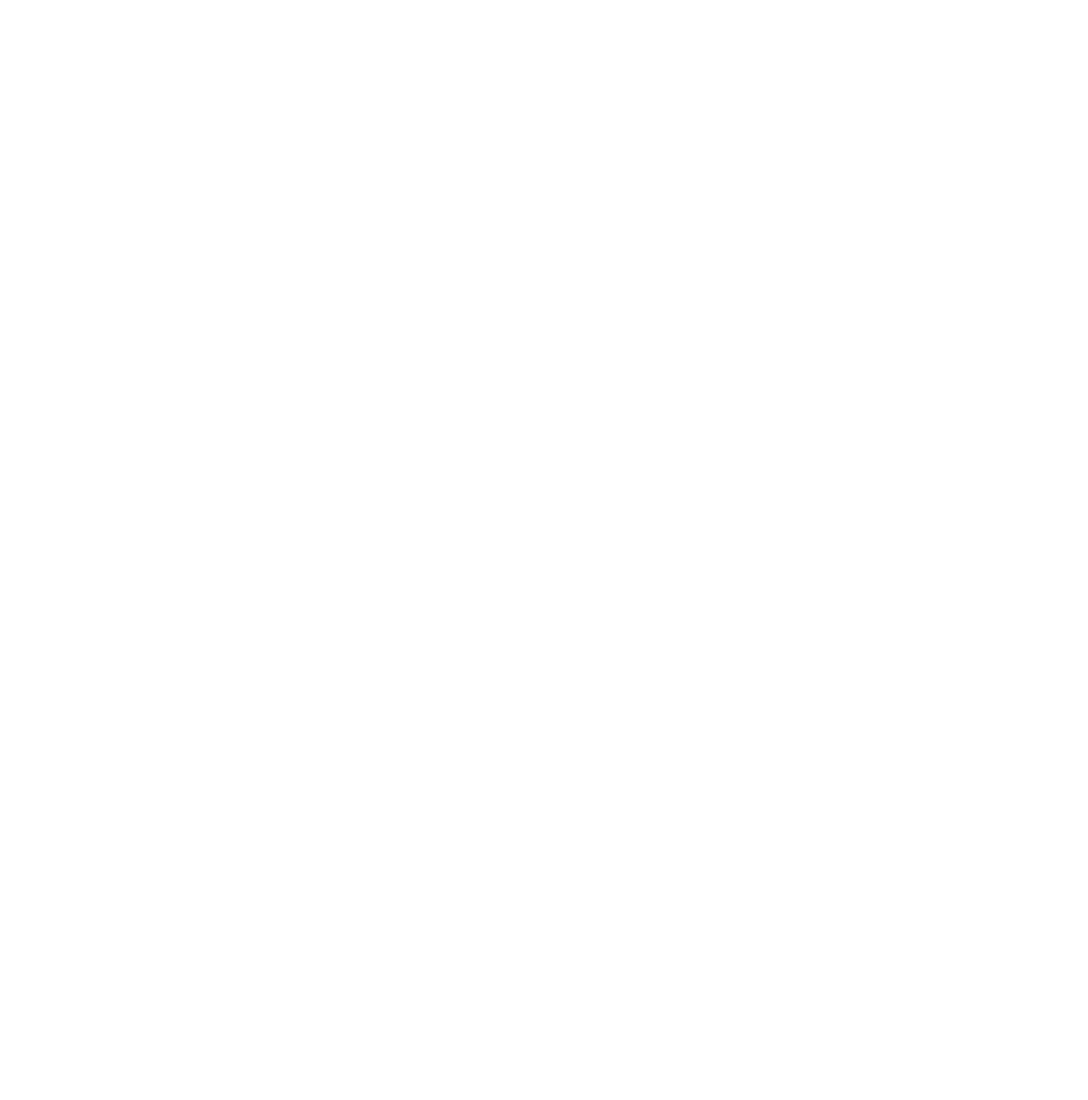
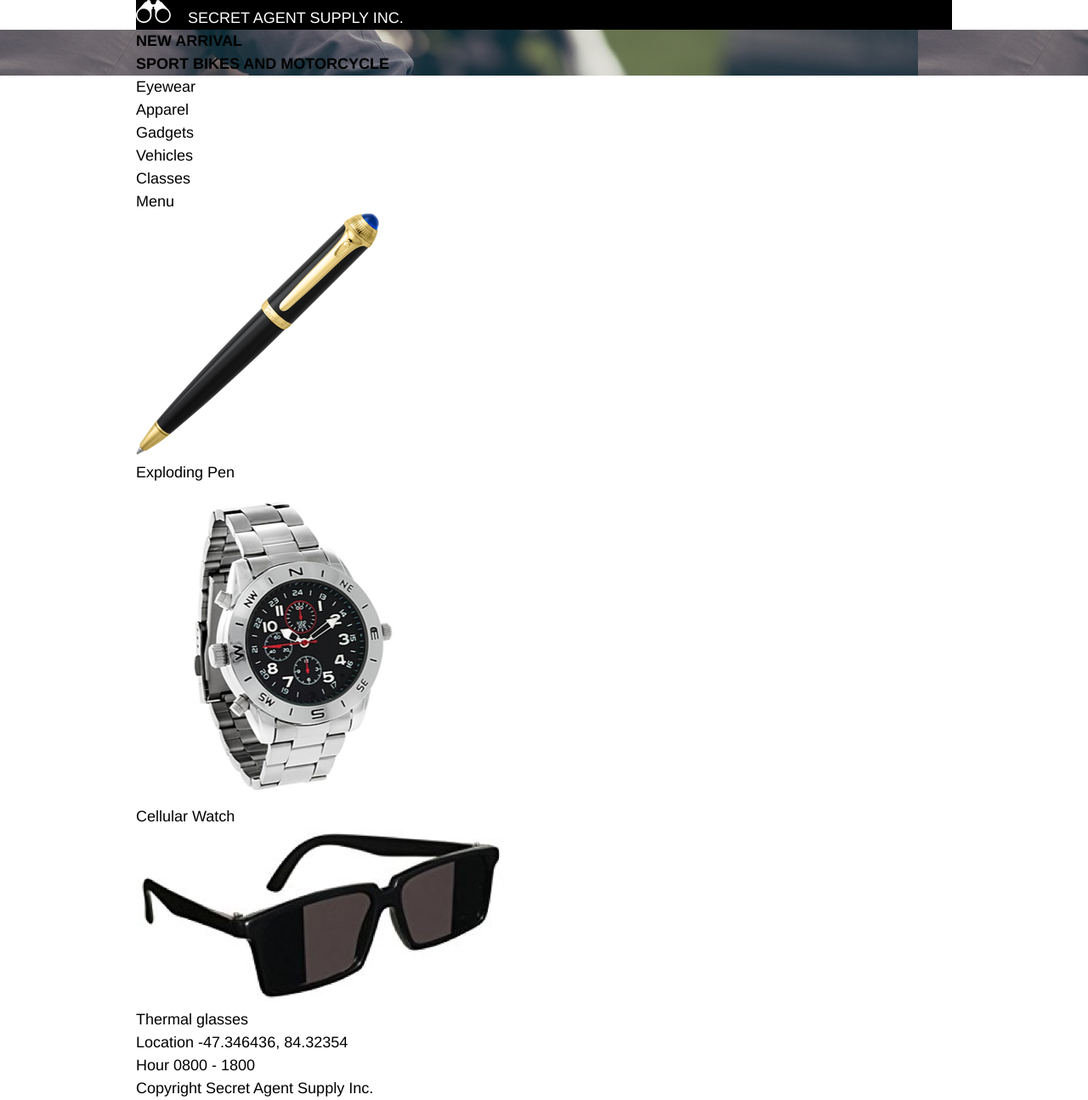
Before and after one commit to galetona/secret_agent, a plain HTML site: page index.html in a window 1280 px wide. Shown: the whole page at 85% size. Before the commit the page ends 800 px from the top, so only its background shows below. Drawn offline with Linux system fonts and the light colour scheme; files whose address does not match are found by name.

Commit message:
get main html

```diff
--- a/index.html
+++ b/index.html
@@ -1,10 +1,85 @@
 <!DOCTYPE html>
 <html>
   <head>
-    <title>Secret Agent</title>
+    <title>Secret Agent Supply Inc.</title>
+    <link href="./resource/css/reset.css" type="text/css" rel="stylesheet">
     <link rel="stylesheet" href="./resource/css/style.css" type="text/css" />
   </head>
   <body>
-    <h1></h1>
+    <!--header-->
+    <div class="container">
+      <div class="name">
+      <img src='./resource/logo.png'/>
+      <span>SECRET AGENT SUPPLY INC.</span>
+    </div>
+    </div>
+    <!--Area of picture-->
+    <div class="picture_area">
+      <div class="container">
+        <div class="info">
+          <h4>NEW ARRIVAL</h4>
+          <h1>SPORT BIKES AND MOTORCYCLE</h1>
+        </div>
+      </div>
+    </div>
+    <!--menu-->
+    <nav>
+      <ul class="container">
+        <li>Eyewear</li>
+        <li>Apparel</li>
+        <li>Gadgets</li>
+        <li>Vehicles</li>
+        <li>Classes</li>
+      </ul>
+      <ul class="mobile_nav container">
+        <li>Menu</li>
+      </ul>
+    </nav>
+    <!--products-->
+    <div class="container">
+      <div class="products">
+        <div class="product pen">
+          <div class="product-image">
+            <img src='./resource/pen.png'/>
+          </div>
+          <span class="description">Exploding Pen
+          </span>
+        </div>
+        <div class="product watch">
+          <div class="product-image">
+            <img src='./resource/watch.png'/>
+          </div>
+          <span class="description">Cellular Watch
+          </span>
+        </div>
+        <div class="product glasses">
+          <div class="product-image">
+            <img src="./resource/glasses.png"/>
+          </div>
+          <span class="description">Thermal glasses
+          </span>
+        </div>
+      </div>
+    </div>
+    <div class="container">
+      <div class="business plus">
+        <div class="plus">
+        <span class="title">Location
+        </span>
+        <span>-47.346436, 84.32354
+        </span>
+      </div>
+      <div class="plus">
+        <span class="title">Hour</span>
+        <span>0800 - 1800</span>
+      </div>
+    </div>
+  </div>
+    <!--pie de página-->
+    <footer>
+      <div class="container">
+         Copyright Secret Agent Supply Inc.
+       </div>
+     </footer>
   </body>
 </html>
--- /dev/null
+++ b/resource/css/reset.css
@@ -0,0 +1,48 @@
+/* http://meyerweb.com/eric/tools/css/reset/
+   v2.0 | 20110126
+   License: none (public domain)
+*/
+
+html, body, div, span, applet, object, iframe,
+h1, h2, h3, h4, h5, h6, p, blockquote, pre,
+a, abbr, acronym, address, big, cite, code,
+del, dfn, em, img, ins, kbd, q, s, samp,
+small, strike, strong, sub, sup, tt, var,
+b, u, i, center,
+dl, dt, dd, ol, ul, li,
+fieldset, form, label, legend,
+table, caption, tbody, tfoot, thead, tr, th, td,
+article, aside, canvas, details, embed,
+figure, figcaption, footer, header, hgroup,
+menu, nav, output, ruby, section, summary,
+time, mark, audio, video {
+	margin: 0;
+	padding: 0;
+	border: 0;
+	font-size: 100%;
+	font: inherit;
+	vertical-align: baseline;
+}
+/* HTML5 display-role reset for older browsers */
+article, aside, details, figcaption, figure,
+footer, header, hgroup, menu, nav, section {
+	display: block;
+}
+body {
+	line-height: 1;
+}
+ol, ul {
+	list-style: none;
+}
+blockquote, q {
+	quotes: none;
+}
+blockquote:before, blockquote:after,
+q:before, q:after {
+	content: '';
+	content: none;
+}
+table {
+	border-collapse: collapse;
+	border-spacing: 0;
+}
--- a/resource/css/style.css
+++ b/resource/css/style.css
@@ -0,0 +1,40 @@
+/*style of page*/
+html{
+  font-size: 18px;
+  background-color: white;
+}
+
+body{
+  font-family: Helvetica, sans-serif;
+  line-height: 1.5em
+}
+
+h1, h4{
+  font-weight: bold;
+}
+
+.container{
+  max-width: 960px;
+  margin: 0 auto;
+}
+
+/*header*/
+
+.name{
+  background-color: black;
+  color: white;
+}
+
+.name .container{
+  display: flex;
+  align-items: center;
+  padding: 12px 0 12px 0.5em;
+}
+.name img{
+  height: 1.5em;
+  padding-right: 15px;
+}
+
+.picture_area{
+  background-image: url("C:/Users/Gabriela/Documents/Projects/secret_agent/resource/moto.jpeg");
+}
```
Also changed, not shown: resource/glasses.png (added), resource/logo.png (added), resource/moto.jpeg (added), resource/pen.png (added), resource/watch.png (added), 1 other file.
